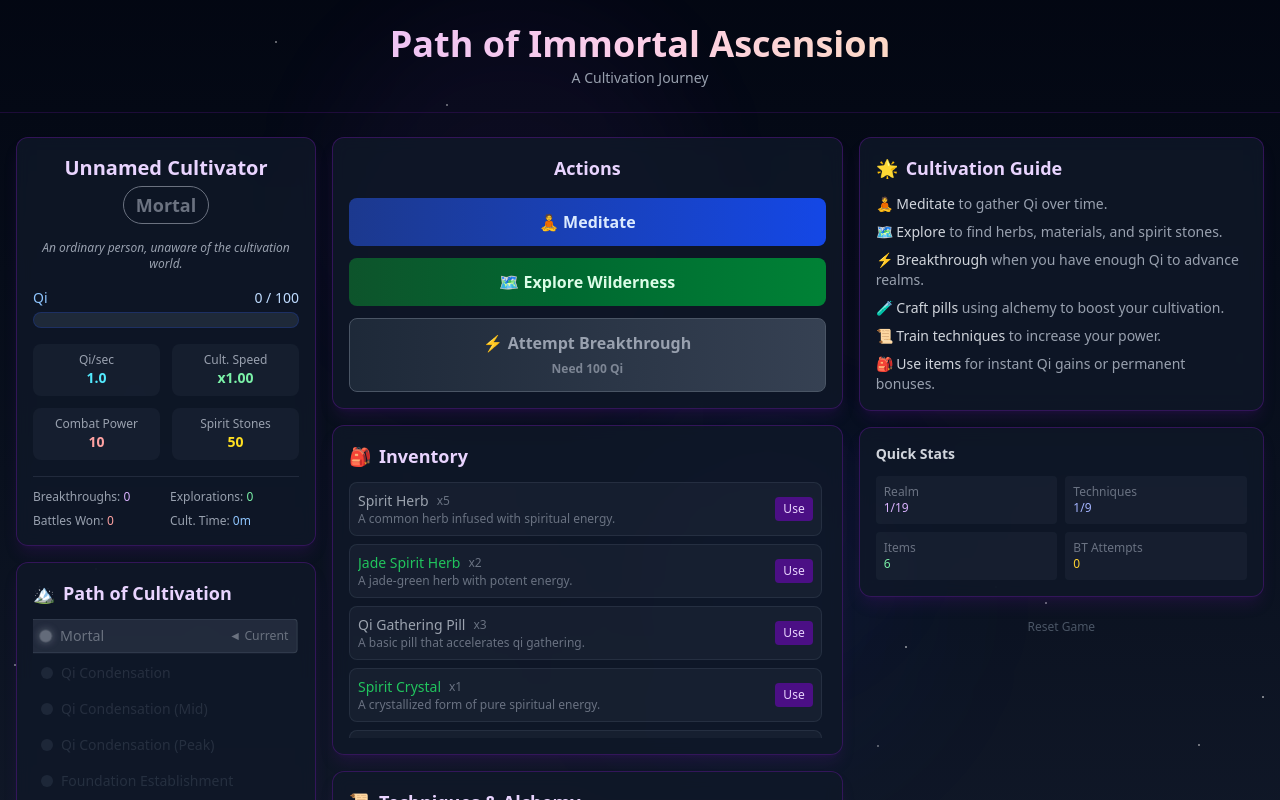
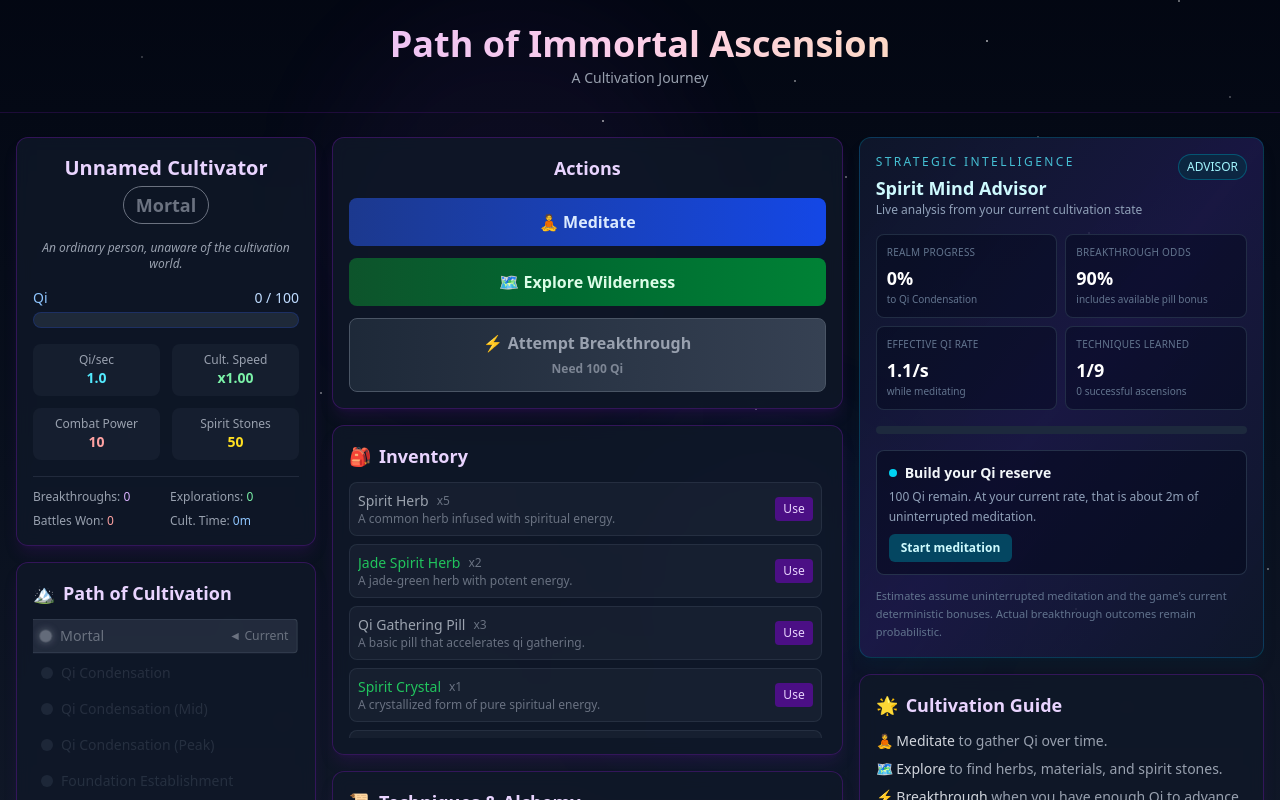
Before and after one commit to SHYAMALI-sys/cultivation-game, a React (Vite) app: page / in a window 1280 px wide. Shown: the top 800 px of the page. Built offline with nearby package versions, Linux system fonts and the light colour scheme.

Commit message:
Integrate cultivation intelligence advisor

```diff
--- a/src/App.tsx
+++ b/src/App.tsx
@@ -6,6 +6,9 @@ import { InventoryPanel } from './components/InventoryPanel';
 import { TechniquesPanel } from './components/TechniquesPanel';
 import { EventLog } from './components/EventLog';
 import { RealmProgression } from './components/RealmProgression';
+import { AdvisorPanel } from './components/AdvisorPanel';
+
+const STAR_FIELD = Array.from({ length: 30 }, (_, i) => ({ left: `${(i * 37 + 11) % 100}%`, top: `${(i * 61 + 7) % 100}%`, delay: `${(i % 7) * 0.43}s`, opacity: 0.2 + ((i * 13) % 5) * 0.12 }));
 
 function App() {
   const {
@@ -31,15 +34,15 @@ function App() {
         <div className="absolute top-1/2 left-1/2 w-64 h-64 bg-indigo-500/5 rounded-full blur-3xl animate-pulse" style={{ animationDelay: '2s' }} />
 
         {/* Stars */}
-        {Array.from({ length: 30 }).map((_, i) => (
+        {STAR_FIELD.map((star, i) => (
           <div
             key={i}
             className="absolute w-0.5 h-0.5 bg-white rounded-full animate-pulse"
             style={{
-              left: `${Math.random() * 100}%`,
-              top: `${Math.random() * 100}%`,
-              animationDelay: `${Math.random() * 3}s`,
-              opacity: Math.random() * 0.5 + 0.2,
+              left: star.left,
+              top: star.top,
+              animationDelay: star.delay,
+              opacity: star.opacity,
             }}
           />
         ))}
@@ -127,6 +130,13 @@ function App() {
 
           {/* Right Column - Additional Info */}
           <div className="lg:col-span-4 space-y-4">
+            <AdvisorPanel
+              state={state}
+              onMeditate={toggleMeditation}
+              onExplore={startExploring}
+              onBreakthrough={attemptBreakthrough}
+              onTrain={trainTechnique}
+            />
             <div className="bg-gray-900/80 backdrop-blur-sm border border-purple-900/50 rounded-xl p-4 shadow-lg shadow-purple-900/20">
               <h3 className="text-lg font-bold text-purple-200 mb-3 flex items-center gap-2">
                 <span>🌟</span> Cultivation Guide
```
